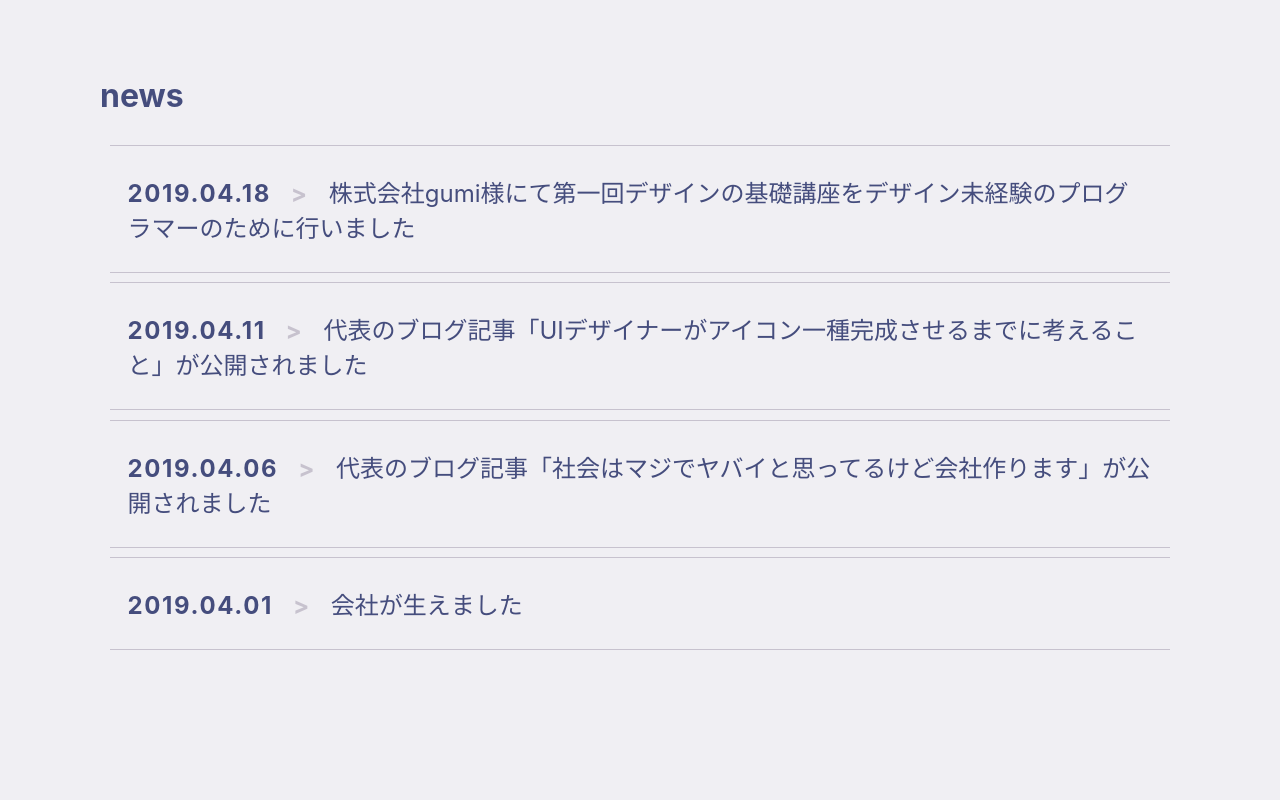
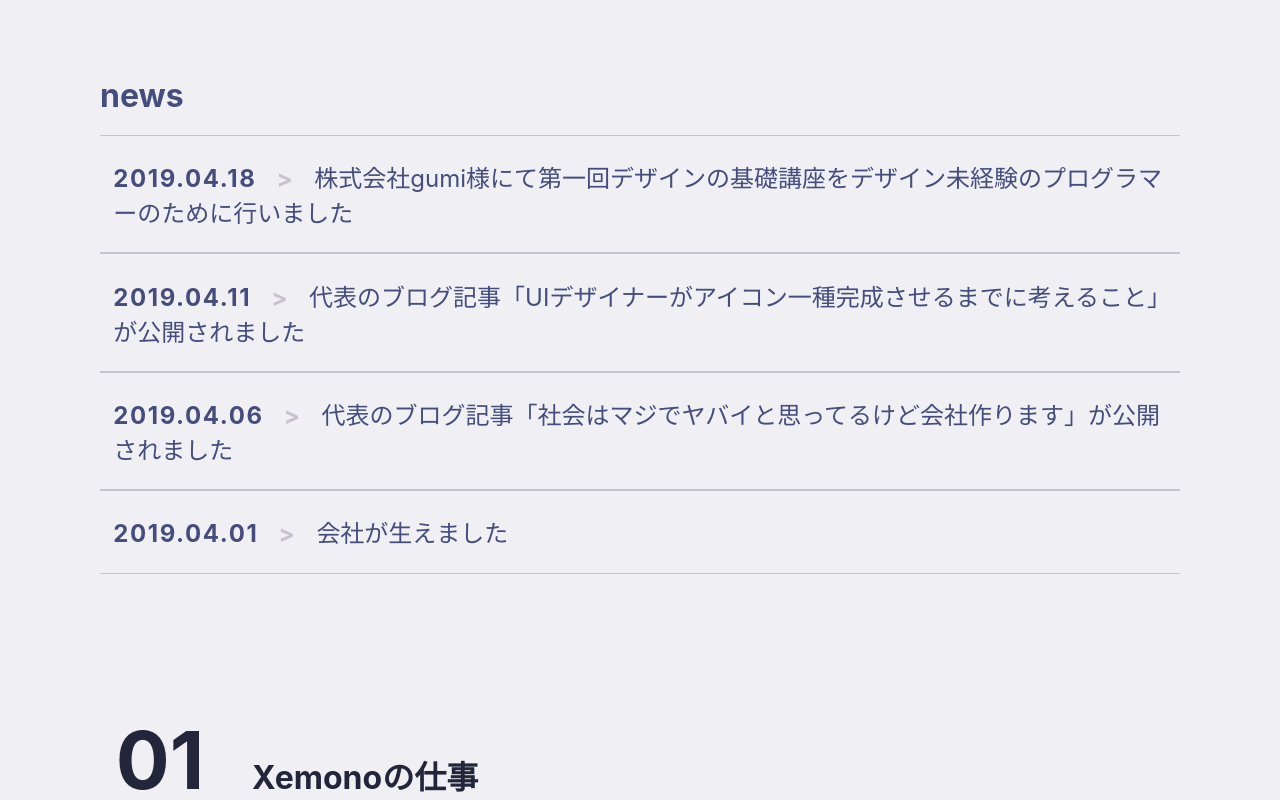
Before and after one commit to xemonodesign/xemono.life, a React app: page /news/1 in a window 1280 px wide. Shown: the part 1200-2000 px from the top of the page. Built offline with nearby package versions, Linux system fonts and the light colour scheme.

Commit message:
css微調整

```diff
--- a/src/App.css
+++ b/src/App.css
@@ -57,7 +57,7 @@ body{
 
 a {
   display: inline-block;
-  padding: .5rem;
+  padding: .2rem;
 }
 
 a:hover, a:active, a:focus{
@@ -122,7 +122,7 @@ ul{
 }
 
 li {
-  margin: 0.6rem;
+  margin: 0.8rem;
 }
 
 
@@ -132,6 +132,7 @@ ul.news{
 }
 
 .news li {
+  margin: 0;
   list-style-type: none;
   border-top: var(--xcolor-gray) 1px solid;
   border-bottom: var(--xcolor-gray) 1px solid;
```
